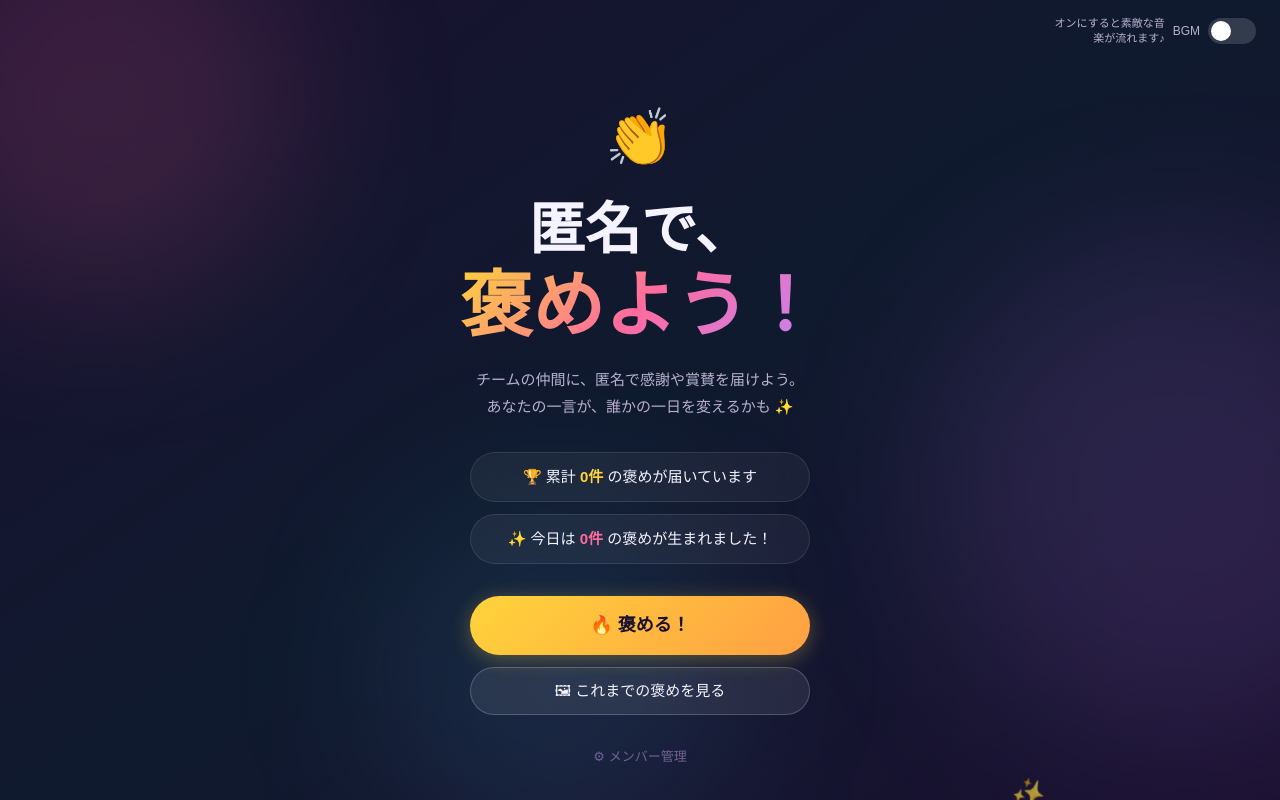
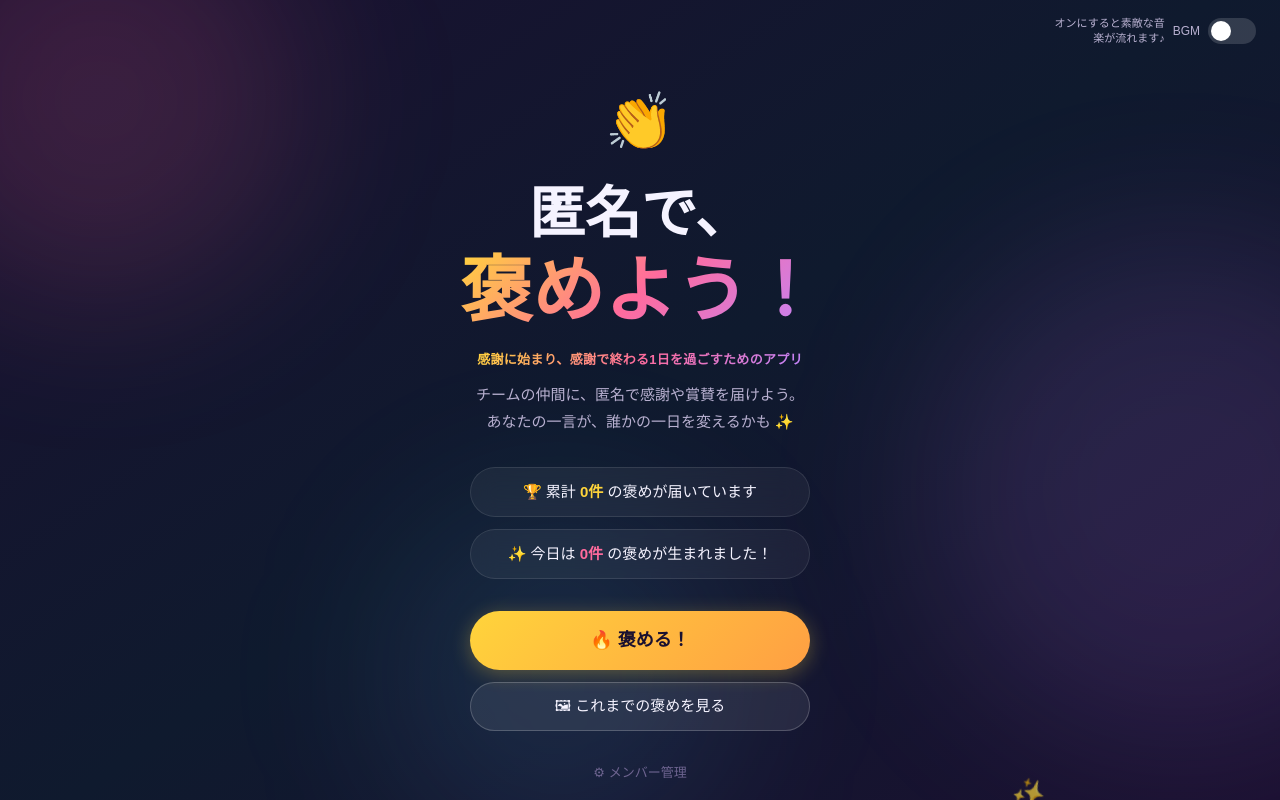
Before and after one commit to gonoiippei/praise-app, a Next.js app: page / in a window 1280 px wide. Built offline with nearby package versions, Linux system fonts and the light colour scheme; no server answers; the database is empty; a web font is replaced by a local one.

Commit message:
fix: トップページにキャッチコピーを追加

```diff
--- a/src/app/page.tsx
+++ b/src/app/page.tsx
@@ -45,6 +45,14 @@ export default function HomePage() {
             褒めよう！
           </div>
         </h1>
+
+        {/* キャッチコピー */}
+        <p
+          className="gradient-text font-bold mb-3"
+          style={{ fontSize: 13, letterSpacing: '0.02em' }}
+        >
+          感謝に始まり、感謝で終わる1日を過ごすためのアプリ
+        </p>
 
         {/* サブテキスト */}
         <p className="mb-8" style={{ color: '#B8B0D0', fontSize: 15, lineHeight: 1.8 }}>
```
